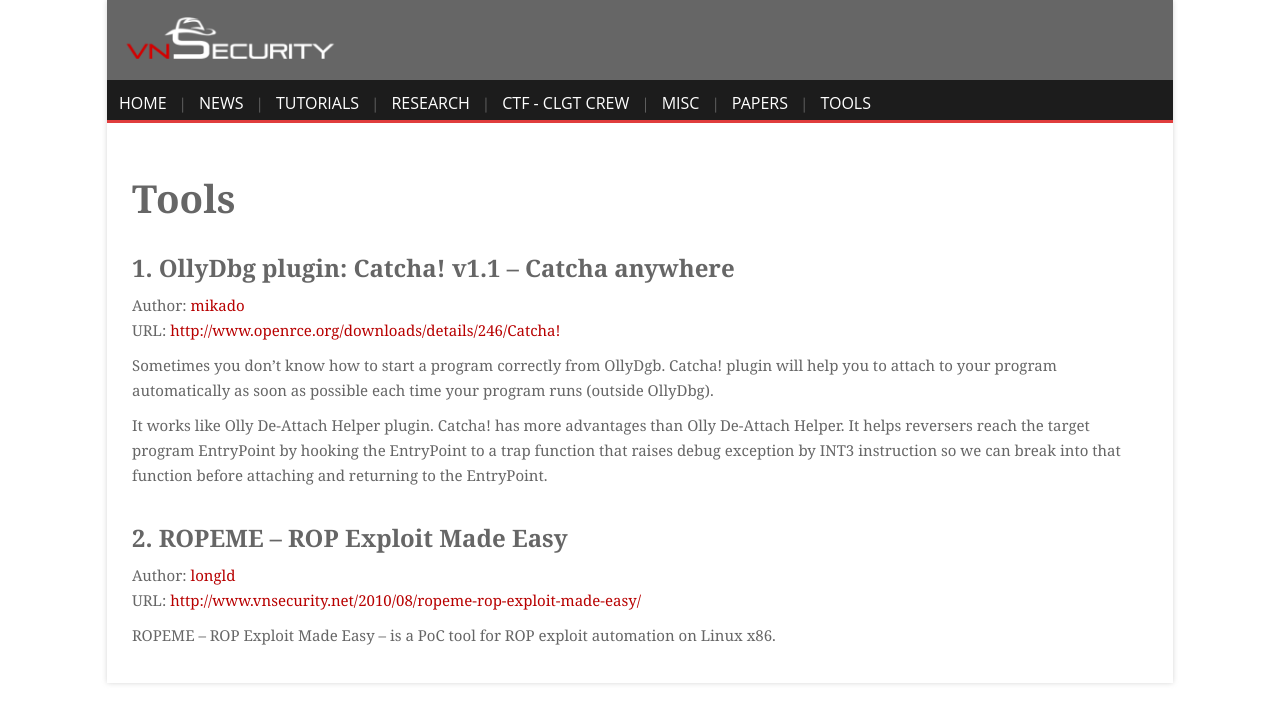
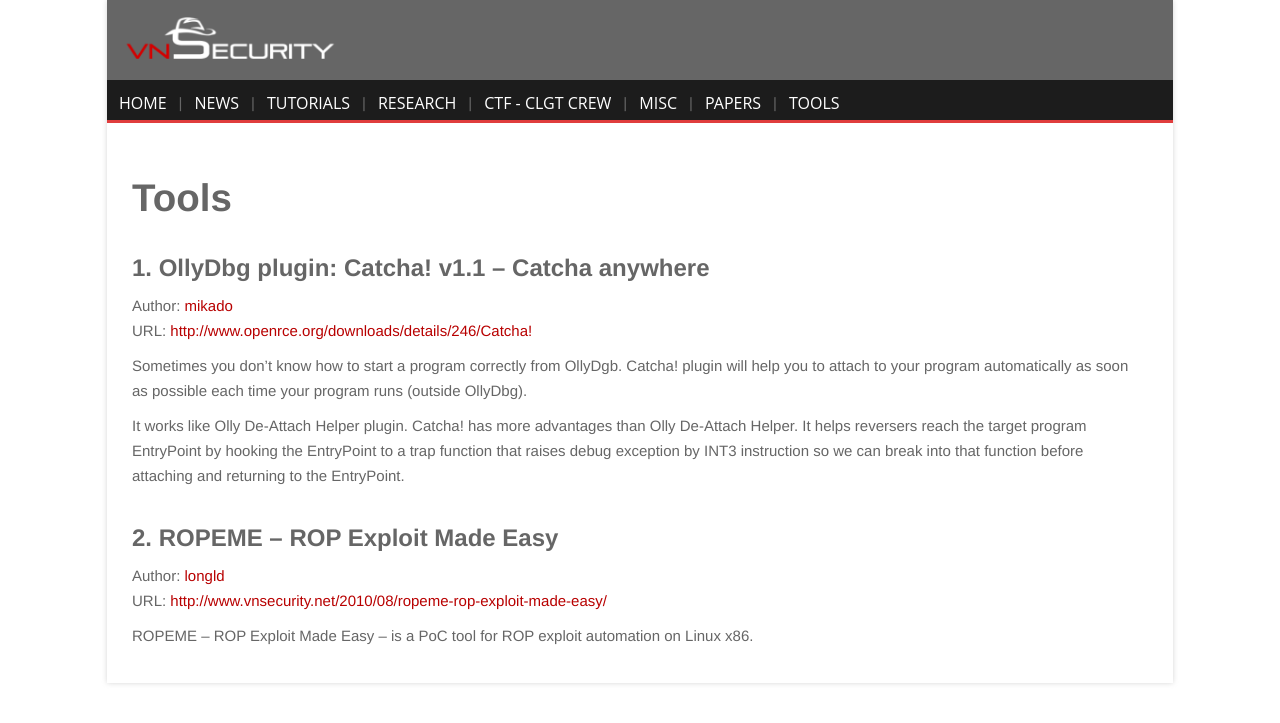
Before and after one commit to VNSECURITY/vnsecurity.github.io, a Jekyll site: the page built from tools.md, in a window 1280 px wide. Shown: the top 723 px of the page. Built offline with Jekyll 4.4.1, drawn with Linux system fonts in a browser that asks for light colours; comment, search, counter and statistics services are not loaded.

Commit message:
Update main.css

```diff
--- a/assets/main.css
+++ b/assets/main.css
@@ -18,7 +18,7 @@
 
 body {
     color: #666;
-    font-family: Georgia,Palatino,"Palatino Linotype",Times,"Times New Roman",serif;
+    font-family: "Ubuntu", Helvetica, Arial, sans-serif;
     font-size: 15px;
     background-color:#fff;
 }
```
